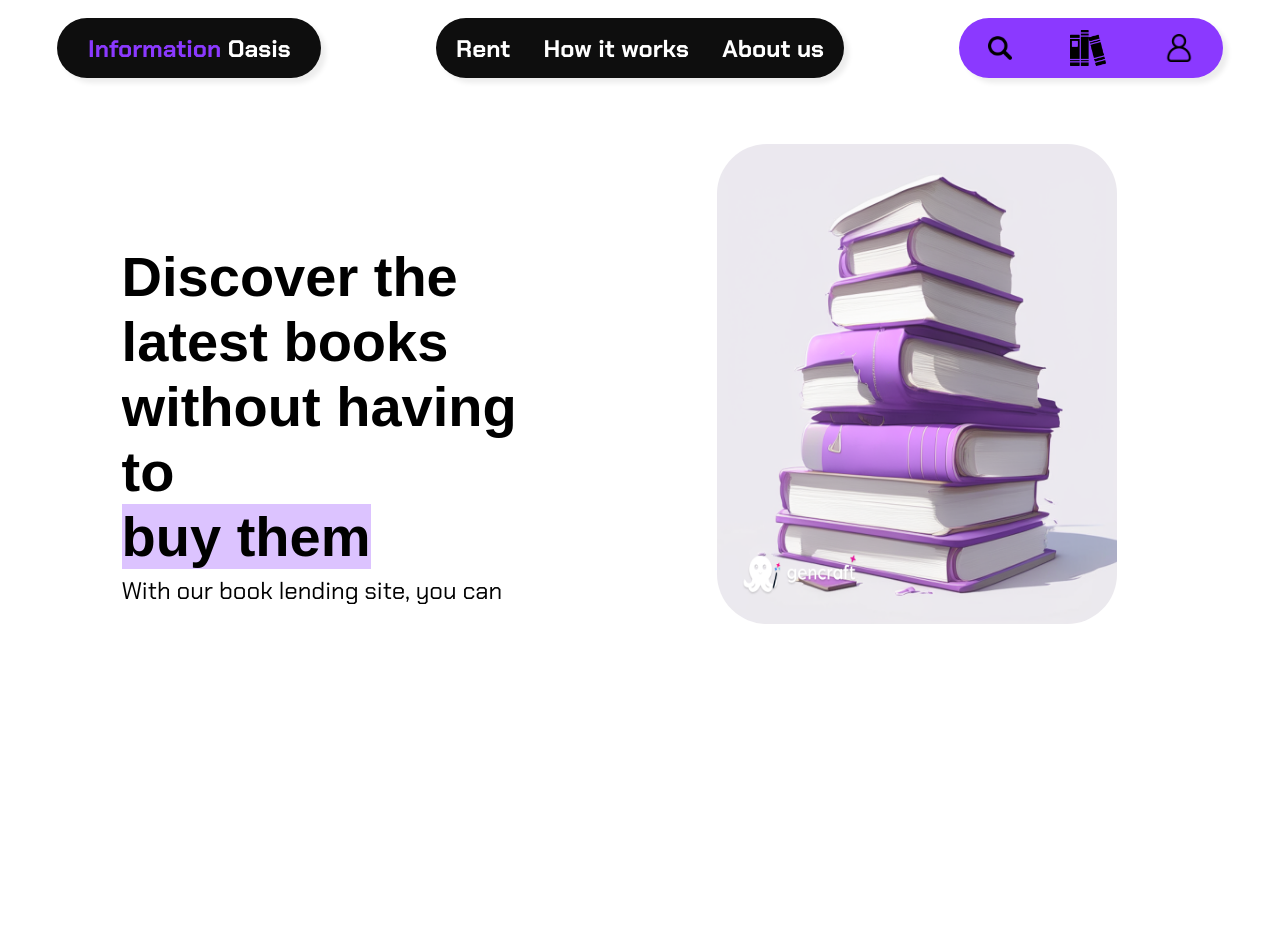
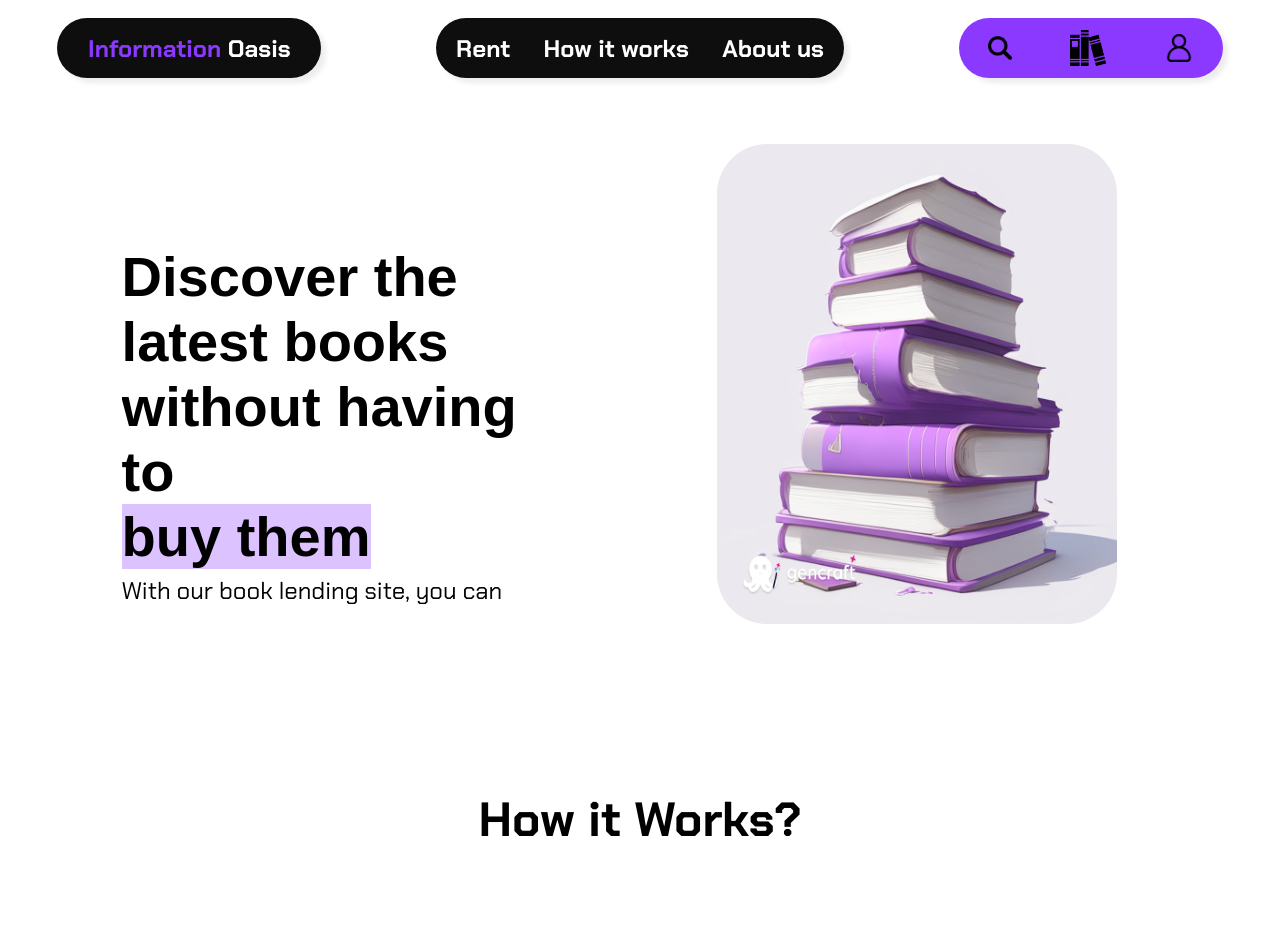
Before and after one commit to rohithc123/library, a React (Create React App) app: page / in a window 1280 px wide. Shown: the top 952 px of the page. Before the commit the page ends 800 px from the top, so only its background shows below. Built offline with nearby package versions, Linux system fonts and the light colour scheme.

Commit message:
Added working component

```diff
--- a/src/App.js
+++ b/src/App.js
@@ -2,6 +2,7 @@ import logo from './logo.svg';
 import './App.css';
 import Navbar from "./components/Navbar"
 import Homepage from "./components/Homepage"
+import Working from "./components/Working"
 
 function App() {
   return (
@@ -9,7 +10,7 @@ function App() {
 
         <Navbar/>
         <Homepage/>
-
+        <Working/>
     </div>
   );
 }
```
